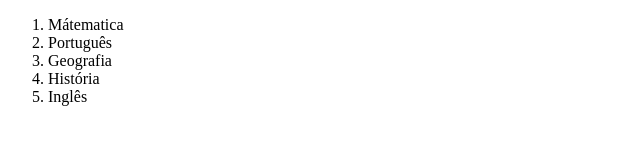
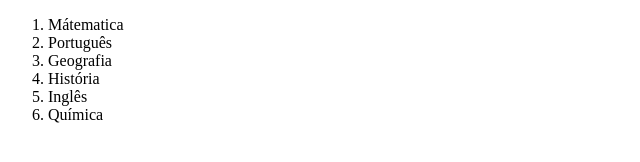
Before and after one commit to Lairtondasilva/Alura-Curso-Git-e-Github, a plain HTML site: page index.html in a window 1280 px wide. Shown: the full height of the page, 0-640 px from the left. Drawn offline with Linux system fonts and the light colour scheme.

Commit message:
adicionado nova máteria

```diff
--- a/index.html
+++ b/index.html
@@ -13,6 +13,7 @@
         <li>Geografia</li>
         <li>História</li>
         <li>Inglês</li>
+        <li>Química</li>
     </ol>
 </body>
 </html>
```
